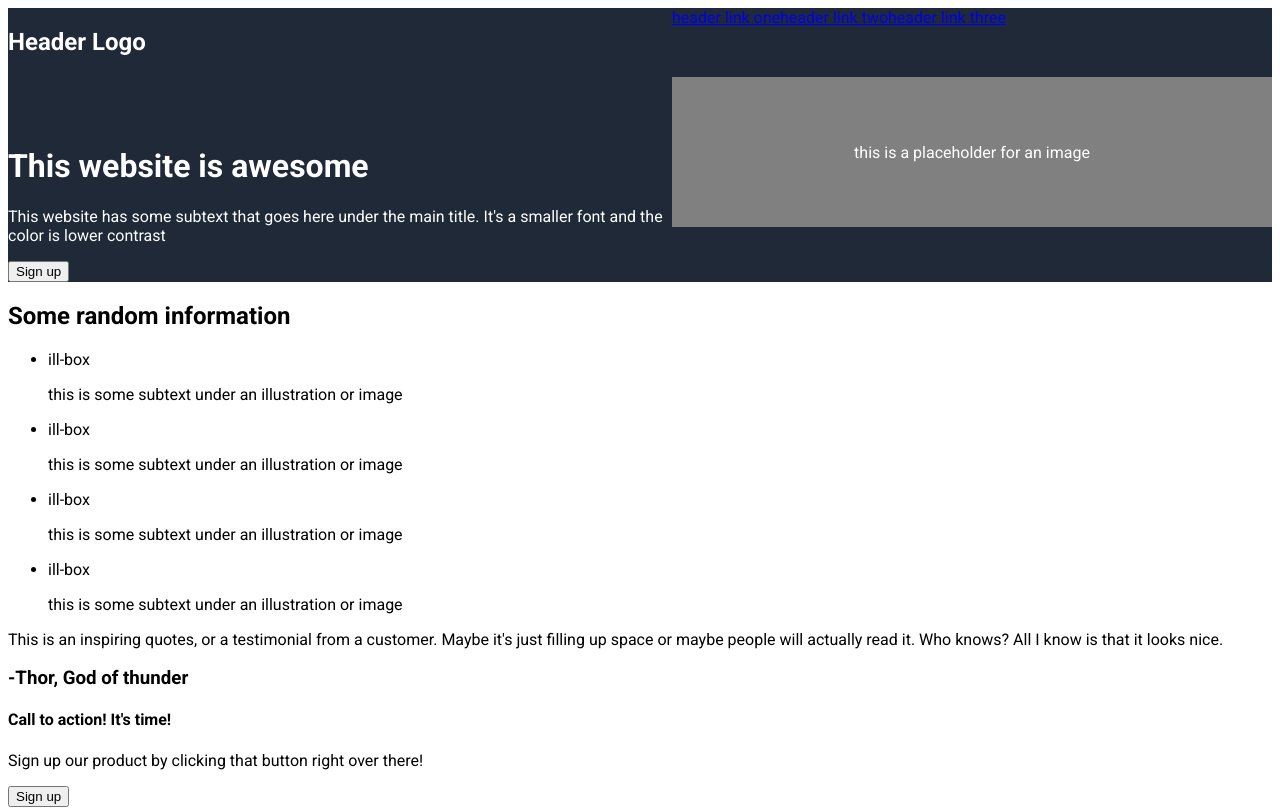
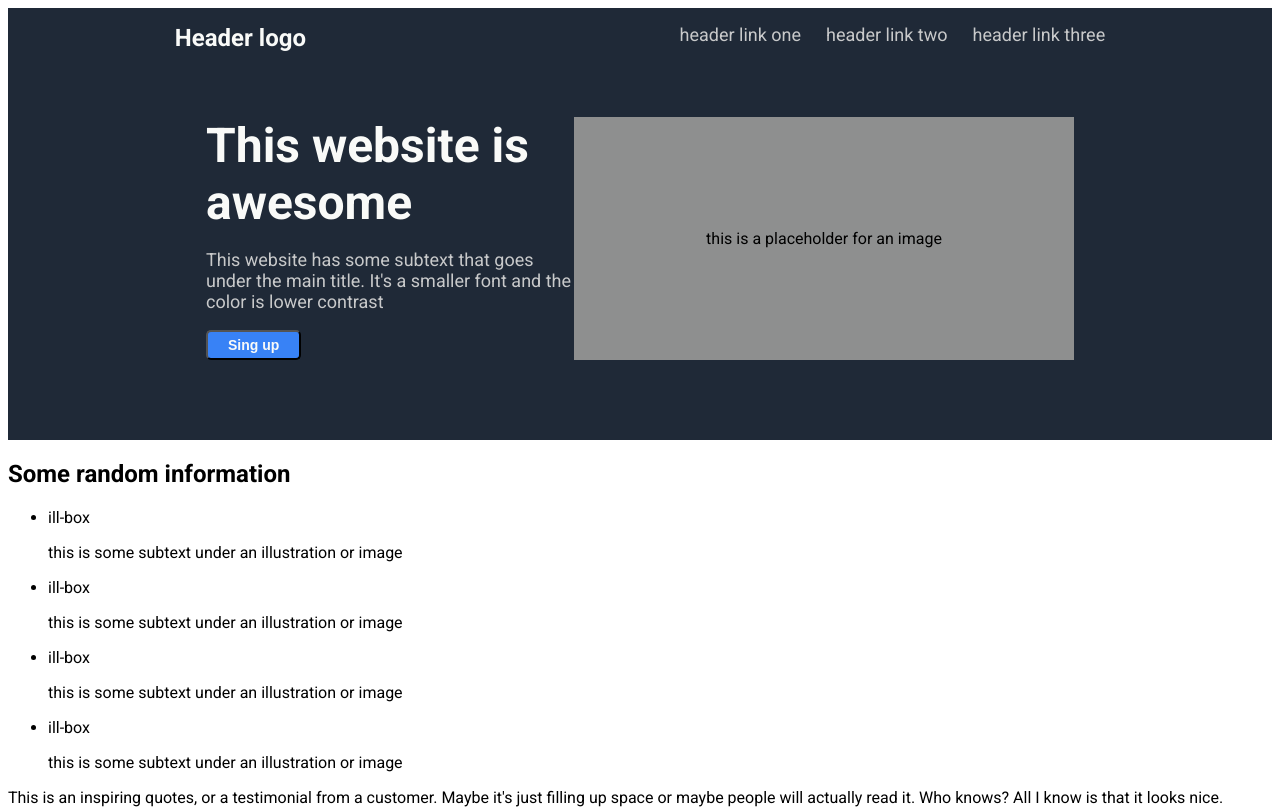
Before and after one commit to Lune3/Landing-Page, a plain HTML site: page index.html in a window 1280 px wide. Shown: the top 810 px of the page. Drawn offline with Linux system fonts and the light colour scheme.

Commit message:
Modified html and added css
Done with styling in header part and modified html in header part

```diff
--- a/index.html
+++ b/index.html
@@ -7,31 +7,22 @@
     <link rel="stylesheet" href="styleSheet.css">
 </head>
 <body>
-    <div class="header">
-        <div class="header-box one">
-            <h2 class="logo">Header Logo</h2>
-            <div class="content-one">
+    <div class="upper-box">
+        <div class="header">
+            <h2 class="logo">Header logo</h2>
+                <ul class="header-links">
+                    <li><a href="#">header link one</a></li>
+                    <li><a href="#">header link two</a></li>
+                    <li><a href="#">header link three</a></li>
+                </ul>
+        </div>
+        <div class="header-content">
+            <div class="main-heading">
                 <h1>This website is awesome</h1>
-                <p>This website has some subtext that goes here under the main title. It's a smaller font and the color is
-                    lower contrast
-                </p>
-                <button>
-                    Sign up
-                </button>
+                <p>This website has some subtext that goes under the main title. It's a smaller font and the color is lower contrast</p>
+                <button><a href="#">Sing up</a></button>
             </div>
-        </div>
-
-        <div class="header-box two">
-            <ul>
-                <li><a href="#">header link one</a></li>
-                <li><a href="#">header link two</a></li>
-                <li><a href="#">header link three</a></li>
-            </ul>
-
-            <div class="image-placeholder">
-                this is a placeholder for an image
-            </div>
-
+            <div class="placeholder">this is a placeholder for an image</div>
         </div>
     </div>
 
--- a/styleSheet.css
+++ b/styleSheet.css
@@ -1,34 +1,87 @@
 @import url('https://fonts.googleapis.com/css2?family=Roboto:ital,wght@0,100;0,300;0,400;0,500;0,700;0,900;1,100;1,300;1,400;1,500;1,700;1,900&display=swap');
 
 body{
-    font-family: 'Roboto', sans-serif;
+    font-family: Roboto, sans-serif;
+}
+
+.upper-box{
+    display: flex;
+    flex-direction: column;
+    background-color: #1F2937;
+    gap: 65px;
 }
 
 .header{
     display: flex;
-    background-color: #1F2937;
     justify-content: space-around;
-    color: white;
 }
 
-.header-box{
-    display: flex;
-    flex-direction: column;
-    gap: 50px;
+.logo{
+    color: #F9FAF8;
+    font-size: 24px;
+    margin: 0px;
+    margin-top: 16px;
 }
 
 .header ul{
     display: flex;
     list-style: none;
+    gap: 25px;
     margin: 0;
-    padding: 0;
+    margin-top: 16px;
+
 }
 
-.image-placeholder{
+.header a{
+    text-decoration: none;
+    color: #c8c9ca;
+    font-size: 18px;
+}
+
+.header-content{
+    display: flex;
+    justify-content: space-around;
+    padding-bottom: 80px;
+    margin-left: 198px;
+    margin-right: 198px;
+}
+
+.main-heading{
+    max-width: 500px;
+}
+
+.main-heading h1{
+    font-size: 48px;
+    font-weight: bolder;
+    color: #F9FAF8;
+    margin: 0;
+}
+
+.main-heading p{
+    font-size: 18px;
+    color: #c8c9ca;
+}
+
+.main-heading button{
+    background-color: #3882F6;
+    padding: 5px;
+    padding-left: 20px;
+    padding-right: 20px;
+    border-radius: 5px;
+}
+
+.main-heading button a{
+    text-decoration: none;
+    color: #F9FAF8;
+    font-size: 14px;
+    font-weight: bold;
+}
+
+.placeholder{
     display: flex;
     justify-content: center;
     align-items: center;
-    background-color: grey;
-    width: 600px;
-    min-height: 150px;
+    background-color: #8e8f8f;
+    max-height: 250px;
+    min-width: 500px;
 }
```
